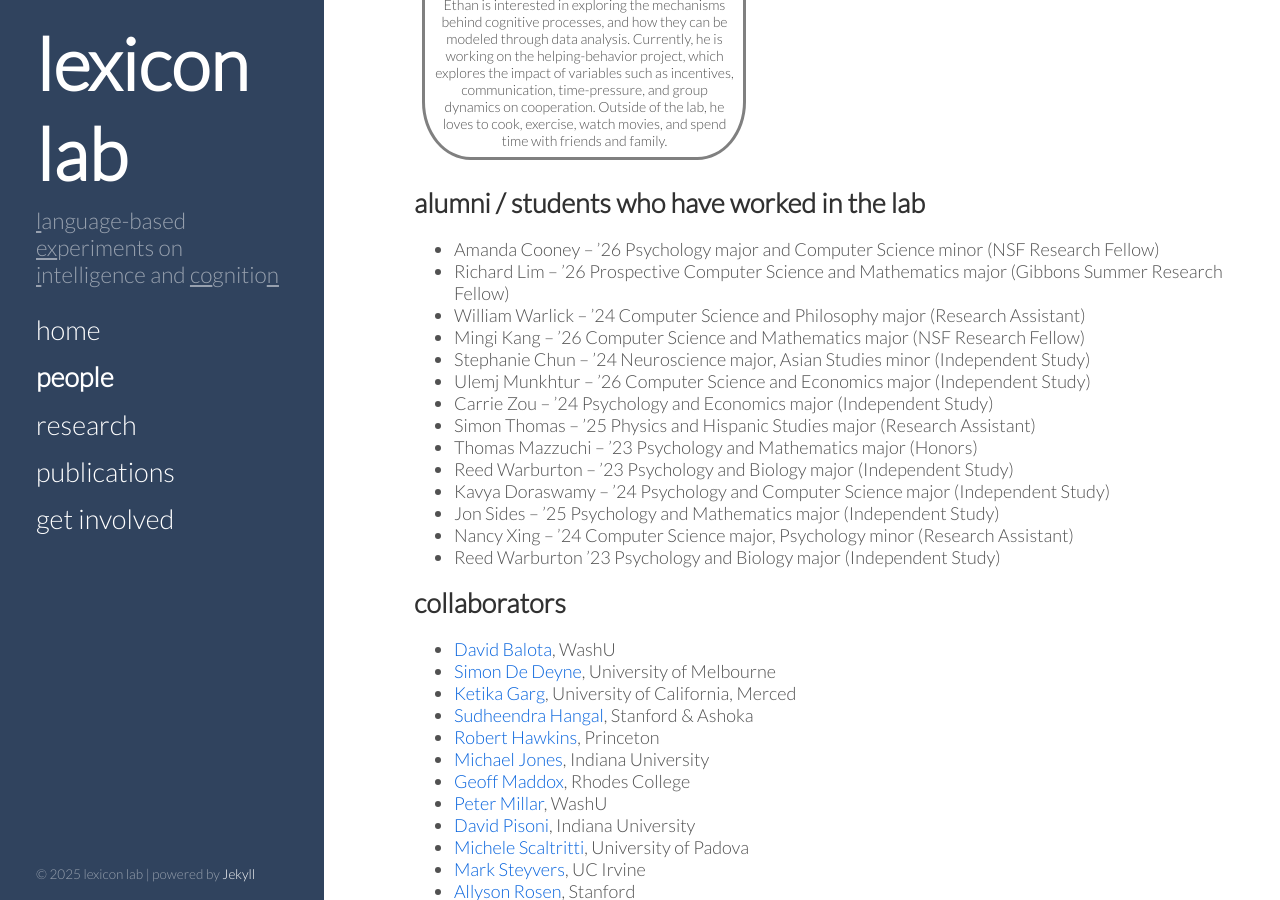
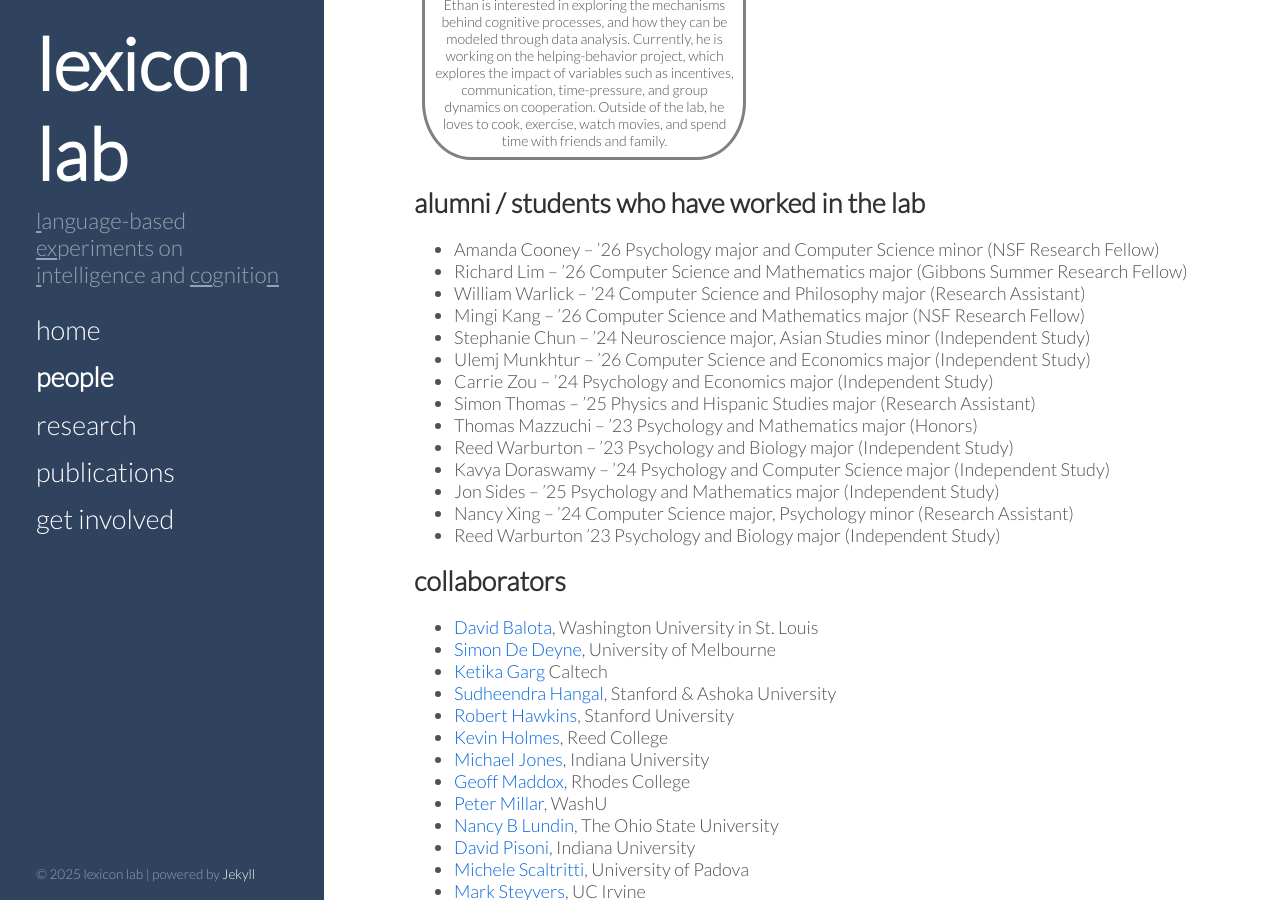
Before and after one commit to thelexiconlab/thelexiconlab.github.io, a Jekyll site: the page built from people.html, in a window 1280 px wide and 900 px high, scrolled down 999 px. Built offline with Jekyll 4.4.1, drawn with Linux system fonts in a browser that asks for light colours; Markdown is read by kramdown in place of the engine named in the settings; some of the changed text lies outside the part shown.

Commit message:
update colabs

```diff
--- a/people.html
+++ b/people.html
@@ -53,7 +53,7 @@ order: 2
       <p><h2 id="alumni">alumni / students who have worked in the lab</h2> </p>
       <ul>
         <li>Amanda Cooney – ’26 Psychology major and Computer Science minor (NSF Research Fellow)</li>
-        <li>Richard Lim – ’26 Prospective Computer Science and Mathematics major (Gibbons Summer Research Fellow)</li>
+        <li>Richard Lim – ’26 Computer Science and Mathematics major (Gibbons Summer Research Fellow)</li>
         <li>William Warlick – ’24 Computer Science and Philosophy major (Research Assistant)</li>
         <li>Mingi Kang – ’26 Computer Science and Mathematics major (NSF Research Fellow)</li>
         <li>Stephanie Chun – ’24 Neuroscience major, Asian Studies minor (Independent Study)</li>
@@ -114,18 +114,20 @@ order: 2
 
       <p><h2 id="collaborators">collaborators</h2> </p>
       <ul>
-      <li><a href=https://psych.wustl.edu/people/david-balota target="_blank">David Balota</a>, WashU <br></li>
+      <li><a href=https://psych.wustl.edu/people/david-balota target="_blank">David Balota</a>, Washington University in St. Louis <br></li>
       <li><a href=https://simondedeyne.me/ target="_blank">Simon De Deyne</a>, University of Melbourne<br></li>
-      <li><a href=https://ketikagarg.github.io/ target="_blank">Ketika Garg</a>, University of California, Merced<br></li>
-      <li><a href=http://xenon.stanford.edu/~hangal/ target="_blank">Sudheendra Hangal</a>, Stanford & Ashoka<br></li>
-      <li><a href=https://rxdhawkins.com/ target="_blank">Robert Hawkins</a>, Princeton<br></li>
+      <li><a href=https://ketikagarg.com/ target="_blank">Ketika Garg</a> Caltech<br></li>
+      <li><a href=http://xenon.stanford.edu/~hangal/ target="_blank">Sudheendra Hangal</a>, Stanford & Ashoka University<br></li>
+      <li><a href=https://rxdhawkins.com/ target="_blank">Robert Hawkins</a>, Stanford University<br></li>
+      <li><a href=https://www.reed.edu/psychology/faculty/holmes.html target="_blank">Kevin Holmes</a>, Reed College<br></li>
       <li><a href=https://www.jonesmn.com/ target="_blank">Michael Jones</a>, Indiana University<br></li>
       <li><a href=http://www.geoffmaddox.net/ target="_blank">Geoff Maddox</a>, Rhodes College<br></li>
       <li><a href=https://scholar.google.com/citations?user=cH7F48sAAAAJ&hl=en target="_blank">Peter Millar</a>, WashU<br></li>
+      <li><a href=https://wexnermedical.osu.edu/find-a-doctor/nancy-lundin-phd-166059 target="_blank">Nancy B Lundin</a>, The Ohio State University<br></li>
       <li><a href=https://psych.indiana.edu/directory/faculty/pisoni-david.html target="_blank">David Pisoni</a>, Indiana University<br></li>
       <li><a href=https://scholar.google.com/citations?user=9RuCWlIAAAAJ&hl=en target="_blank">Michele Scaltritti</a>, University of Padova<br></li>
       <li><a href=https://steyvers.socsci.uci.edu/ target="_blank">Mark Steyvers</a>, UC Irvine<br></li>
-      <li><a href=https://neuroscience.stanford.edu/people/allyson-c-rosen-phd-abpp-cn target="_blank">Allyson Rosen</a>, Stanford<br>  </li>
+      <li><a href=https://neuroscience.stanford.edu/people/allyson-c-rosen-phd-abpp-cn target="_blank">Allyson Rosen</a>, Stanford University<br>  </li>
     </ul>
        <script src="https://cdn.jsdelivr.net/npm/bootstrap@5.3.0-alpha1/dist/js/bootstrap.bundle.min.js" integrity="sha384-w76AqPfDkMBDXo30jS1Sgez6pr3x5MlQ1ZAGC+nuZB+EYdgRZgiwxhTBTkF7CXvN" crossorigin="anonymous"></script>
   </body>
```
